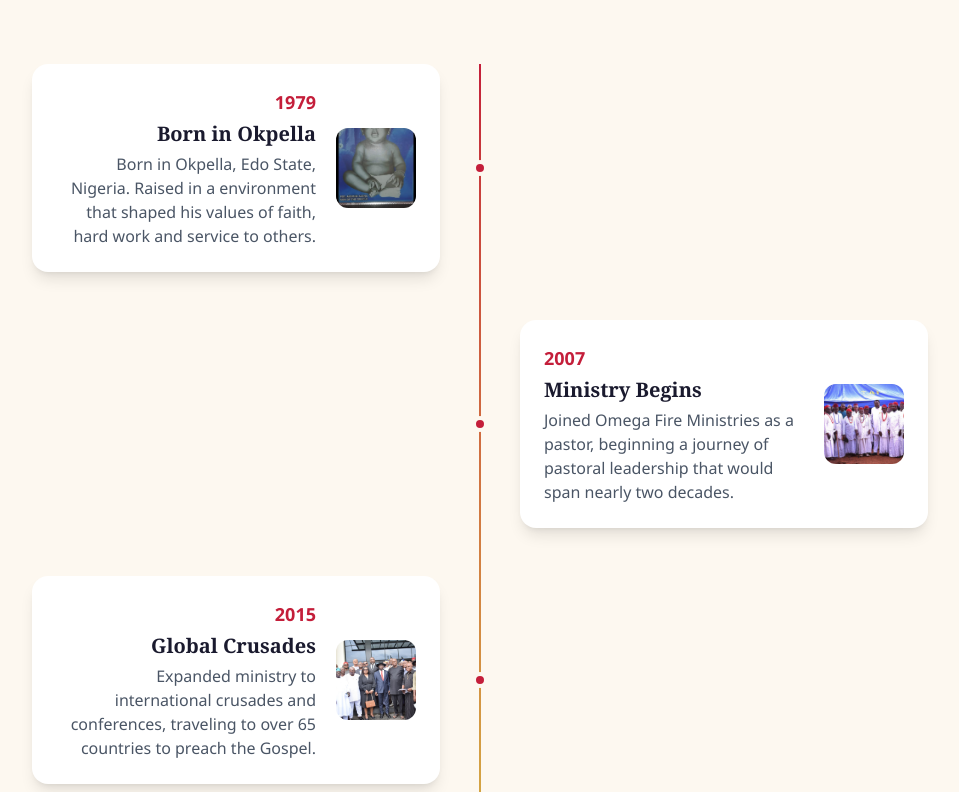
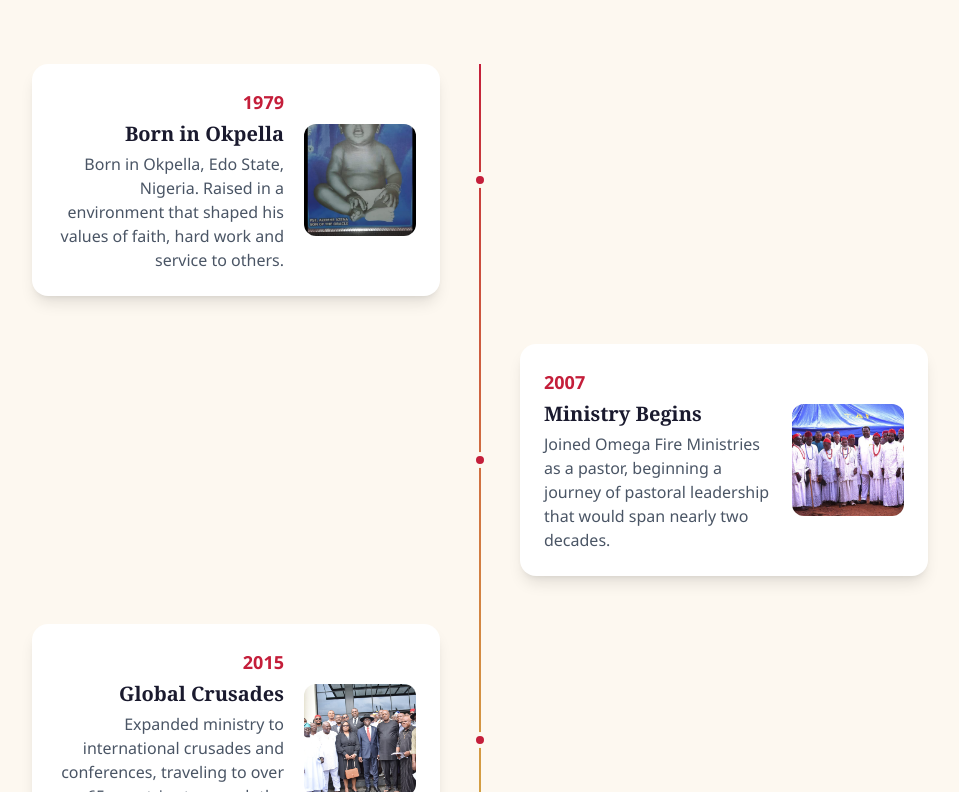
Before and after one commit to glorino/drazemheazena, a Next.js app: page /about in a window 1280 px wide. Shown: the part 2088-2880 px from the top of the page, without its empty margins (160-1119 px from the left). Built offline with nearby package versions, Linux system fonts and the light colour scheme.

Commit message:
fix: increase milestone image size for better visibility

```diff
--- a/src/app/about/page.tsx
+++ b/src/app/about/page.tsx
@@ -325,12 +325,12 @@ export default function AboutPage() {
                       >
                         <div className="bg-white rounded-2xl shadow-lg p-6 inline-flex items-center gap-5">
                           {item.image && (
-                            <div className={`w-20 h-20 rounded-xl overflow-hidden shrink-0 ${index % 2 === 0 ? "order-2" : "order-1"}`}>
+                            <div className={`w-28 h-28 rounded-xl overflow-hidden shrink-0 ${index % 2 === 0 ? "order-2" : "order-1"}`}>
                               <Image
                                 src={item.image}
                                 alt={item.title}
-                                width={80}
-                                height={80}
+                                width={112}
+                                height={112}
                                 className="w-full h-full object-cover"
                               />
                             </div>
--- a/src/app/page.tsx
+++ b/src/app/page.tsx
@@ -409,12 +409,12 @@ export default function HomePage() {
                       >
                         <div className="bg-white/5 backdrop-blur-sm border border-white/10 rounded-2xl p-6 inline-flex items-center gap-5">
                           {milestone.image && (
-                            <div className={`w-20 h-20 rounded-xl overflow-hidden shrink-0 ${index % 2 === 0 ? "order-2" : "order-1"}`}>
+                            <div className={`w-28 h-28 rounded-xl overflow-hidden shrink-0 ${index % 2 === 0 ? "order-2" : "order-1"}`}>
                               <Image
                                 src={milestone.image}
                                 alt={milestone.title}
-                                width={80}
-                                height={80}
+                                width={112}
+                                height={112}
                                 className="w-full h-full object-cover"
                               />
                             </div>
```
